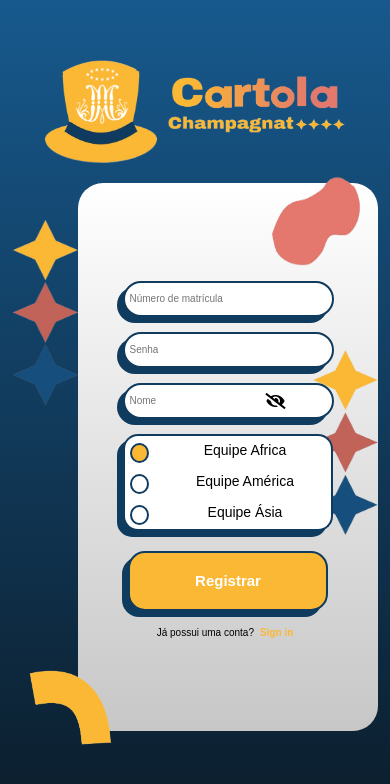
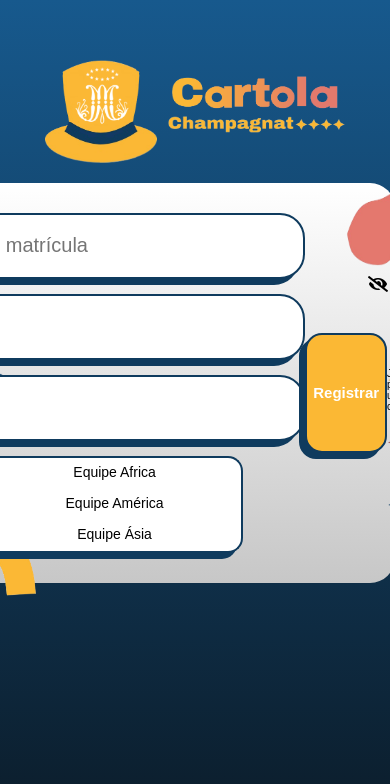
Before and after one commit to GatoMonocromatico/Cartola_Olimpiada_Champagnat, a Flask app: page /login in a window 390 px wide; the page is wider, and only the part inside the window is pictured. Shown: the top 784 px of that part. Run offline with Flask 2, Linux system fonts and the light colour scheme; some libraries are stand-ins or nearby versions.

Commit message:
Add files via upload

```diff
--- a/static/css/login.css
+++ b/static/css/login.css
@@ -3,6 +3,7 @@
     padding: 0;
     height: 100%;
     width: 100%;
+    height: 100%;
     max-height: 100vh;
 }
 body{
@@ -25,7 +26,6 @@
 .input-colunm{
     display: flex;
     flex-direction: column;
-    width: 100%;
 }
 .logo-text{
     width: 187.6px;
@@ -40,26 +40,18 @@
     flex-direction: column;
 }
 
-form {
-    display: flex;
-    max-width: 600px;
-    max-height: 800px;
-    height: 65%;
-    width: 60%;
-}
-
 .form{
     background: linear-gradient(to top, #c7c7c7, #ffffff);
     border-radius: 25px;
-    height: 100%;
-    width: 100%;
+    height: 65%;
+    width: 60%;
     min-width: 300px;
+    max-width: 500px;
     min-height: 400px;
+    max-height: 500px;
     display: flex;
-    flex-direction: column;
     align-items: center;
     justify-content: center;
-    margin-bottom: none;
 }
 .input{
     border-radius: 25px;
@@ -225,7 +217,6 @@
 }
 
 #erro {
-    margin-bottom: 5px;
     width: 100%;
     text-align: center;
     color: #ffc835;
@@ -234,3 +225,24 @@
     z-index:1;
     text-shadow: #c16359 -2px 2px;
 }
+
+@media screen and (max-width: 720px) and (max-height: 1280px) {
+    .form {
+        height: 65%;
+        width: 90%;
+        min-width: 300px;
+        max-width: 500px;
+        min-height: 400px;
+        max-height: 500px;
+    }
+    .input{
+        height: 60px;
+        width: 400px;
+        font-size: 20px;
+        padding-left: 10px;
+    }
+    .sign-up{
+        height: 120px;
+        width: 400px;
+    }
+}
```
